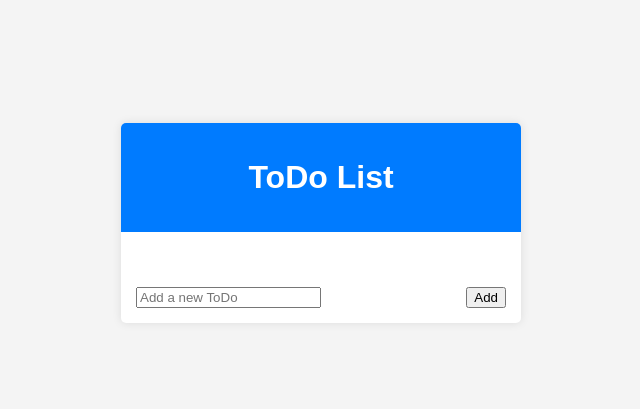
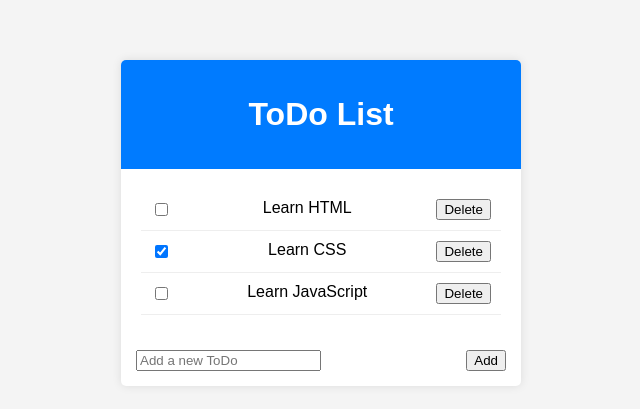
Before and after one commit to SabeloMat/TodoList-, a website: page index.html in a window 1280 px wide. Shown: the part 177-586 px from the top of the page, without its empty margins (319-959 px from the left). Drawn offline with Linux system fonts and the light colour scheme.

Commit message:
called the js in index

```diff
--- a/index.html
+++ b/index.html
@@ -14,10 +14,17 @@
         <div id="todo-list"></div>
         <div id="add-todo">
             <input type="text" id="new-todo" placeholder="Add a new ToDo">
-            <button >Add</button>
+            <button onclick="addTodo(todos)">Add</button>
         </div>
     </div>
-<script src="js/todo.js">
+<script src="js/todo.js"></script>
+<script>
+let todos = [
+    { text: 'Learn HTML', completed: false },
+    { text: 'Learn CSS', completed: true },
+    { text: 'Learn JavaScript', completed: false }
+];
+renderTodos(todos)
 </script>
 </body>
 </html>
```
